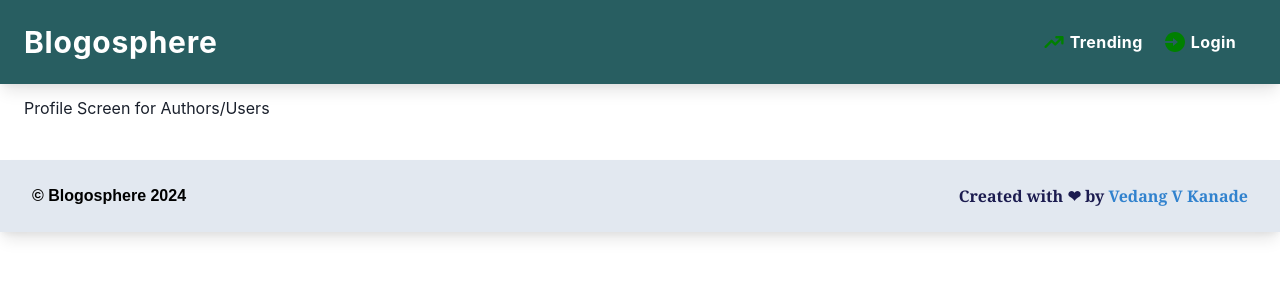
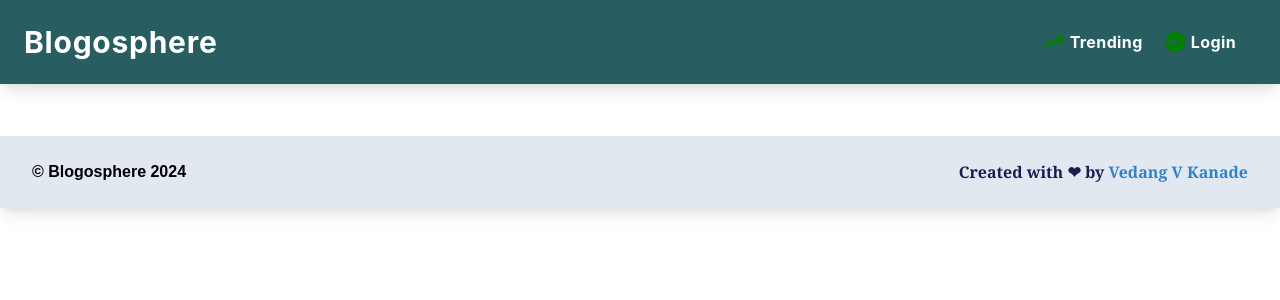
Before and after one commit to VedangKanade20/BlogoSphere-A-Blog-Web-App, a React (Create React App) app in the folder frontend/: page /viewProfileScreen/1 in a window 1280 px wide. Shown: the top 300 px of the page. Built offline with nearby package versions, Linux system fonts and the light colour scheme.

Commit message:
fixed dew bugs

```diff
--- a/frontend/src/App.js
+++ b/frontend/src/App.js
@@ -12,7 +12,6 @@ import SingleBlogScreen from "./screens/SingleBlogScreen";
 import TrendingBlogsScreen from "./screens/TrendingBlogsScreen";
 import UserProfileScreen from "./screens/UserProfileScreen";
 import DeleteBlogScreen from "./screens/DeleteBlogScreen";
-import ViewProfileScreen from "./screens/ViewProfileScreen";
 
 const App = () => {
   return (
@@ -34,10 +33,7 @@ const App = () => {
           <Route path="/userProfile" element={<UserProfileScreen />} />
           <Route path="/postBlog" element={<BlogPostScreen />} />
           <Route path="/editBlog/:blogId" element={<EditBlogScreen />} />
-          <Route
-            path="/viewProfileScreen/:userId"
-            element={<ViewProfileScreen />}
-          />
+
           <Route path="/deleteBlog" element={<DeleteBlogScreen />} />
           <Route path="/trendingBlogs" element={<TrendingBlogsScreen />} />
           <Route path="/latestBlogs" element={<LatestBlogsScreen />} />
--- a/frontend/src/components/Header.js
+++ b/frontend/src/components/Header.js
@@ -95,13 +95,7 @@ const Header = () => {
               <MenuItem as={RouterLink} to="/userProfile">
                 Update Profile
               </MenuItem>
-              <MenuItem
-                onClick={() => {
-                  navigate(`/viewProfileScreen/${id}`);
-                }}
-              >
-                Your Profile
-              </MenuItem>
+
               <MenuItem onClick={logoutHandler}>Logout</MenuItem>
             </MenuList>
           </Menu>
--- a/frontend/src/screens/ViewProfileScreen.js
+++ /dev/null
@@ -1,7 +0,0 @@
-import React from "react";
-
-const ViewProfileScreen = () => {
-  return <div>Profile Screen for Authors/Users</div>;
-};
-
-export default ViewProfileScreen;
```
